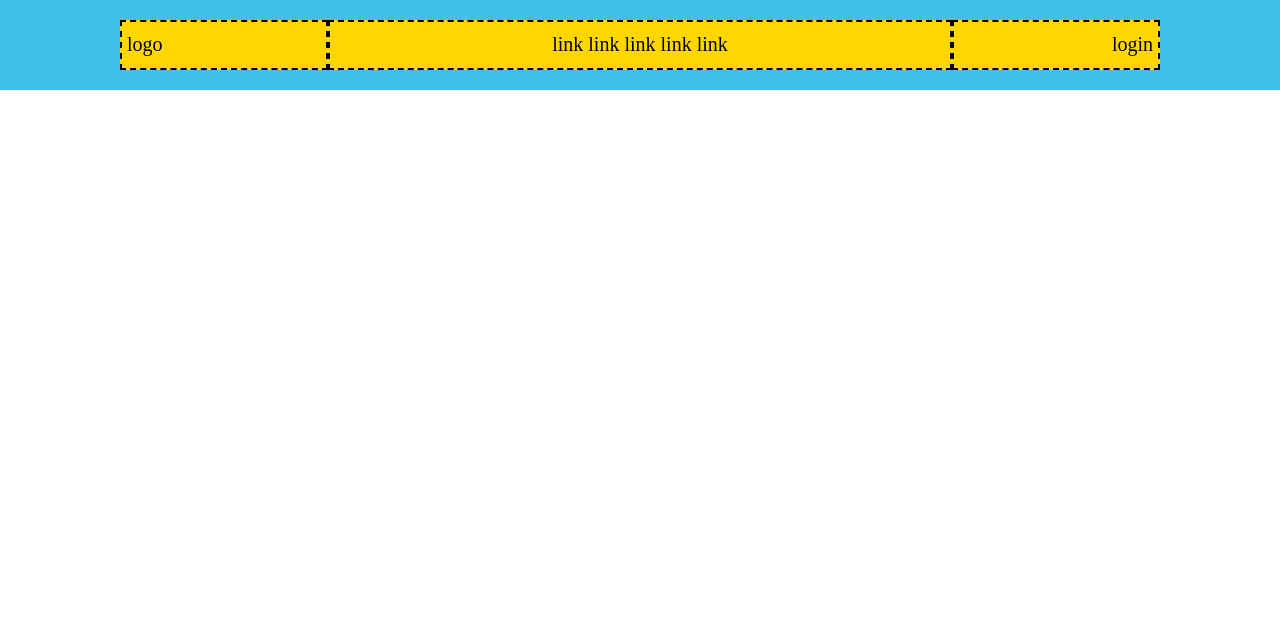
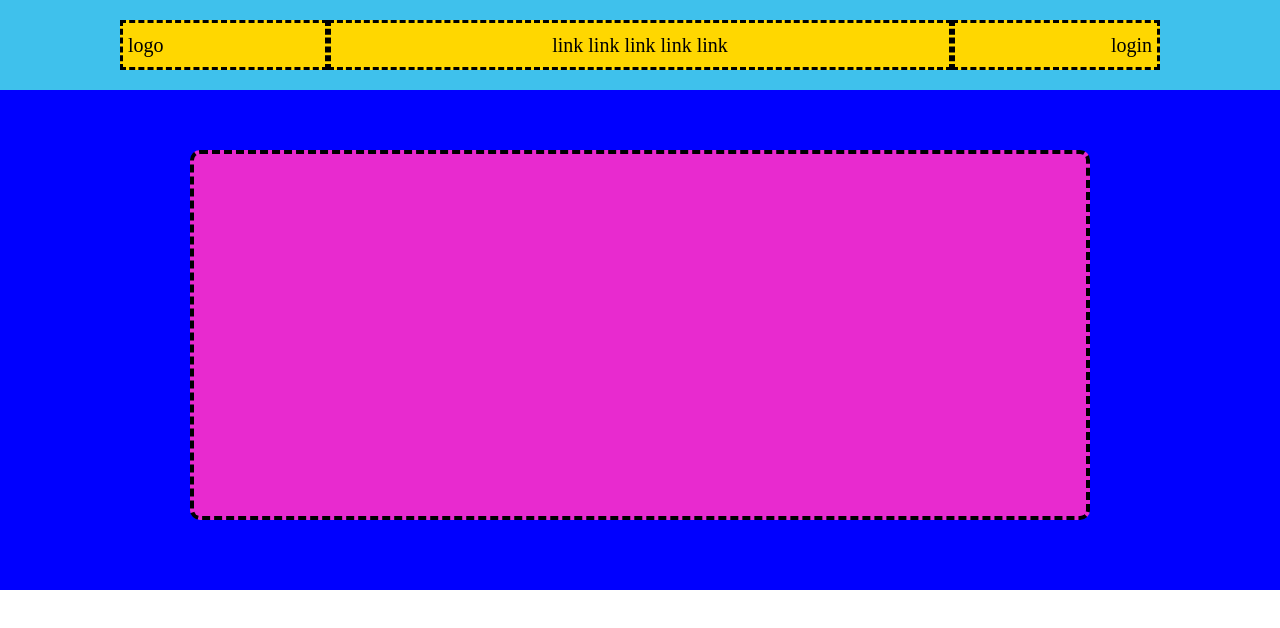
Before and after one commit to angelofaoldi/htmlcss-struttura-discord, a plain HTML site: page index.html in a window 1280 px wide. Drawn offline with Linux system fonts and the light colour scheme.

Commit message:
[ADD] main: prima sezione

```diff
--- a/css/style.css
+++ b/css/style.css
@@ -25,7 +25,7 @@
     background-color: gold;
     height: 50px;
     border-style: dashed;
-    border: 2px dashed black;
+    border: 3px dashed black;
     line-height: 45px;
 }
 
@@ -48,3 +48,23 @@
 .col60 {
     width: 60%;
 }
+
+/* MAIN */
+
+/* CONTENITORE BLU + ROSA*/
+.contblue {
+    background-color: blue;
+    height: 500px;
+    display: flex;
+    justify-content: center;
+
+}
+
+.contpink {
+    background-color: #e82acf;
+    height: 370px;
+    width: 900px;
+    margin: 60px auto;
+    border: 4px dashed black;
+    border-radius: 10px;
+}
--- a/index.html
+++ b/index.html
@@ -17,8 +17,13 @@
         </div>
     </header>
 
+    <!-- INIZIO LAYOUT -->
     <main>
+        <div class="contblue">
+            <div class="contpink">
 
+            </div>
+        </div>
     </main>
 
 </body>
```
